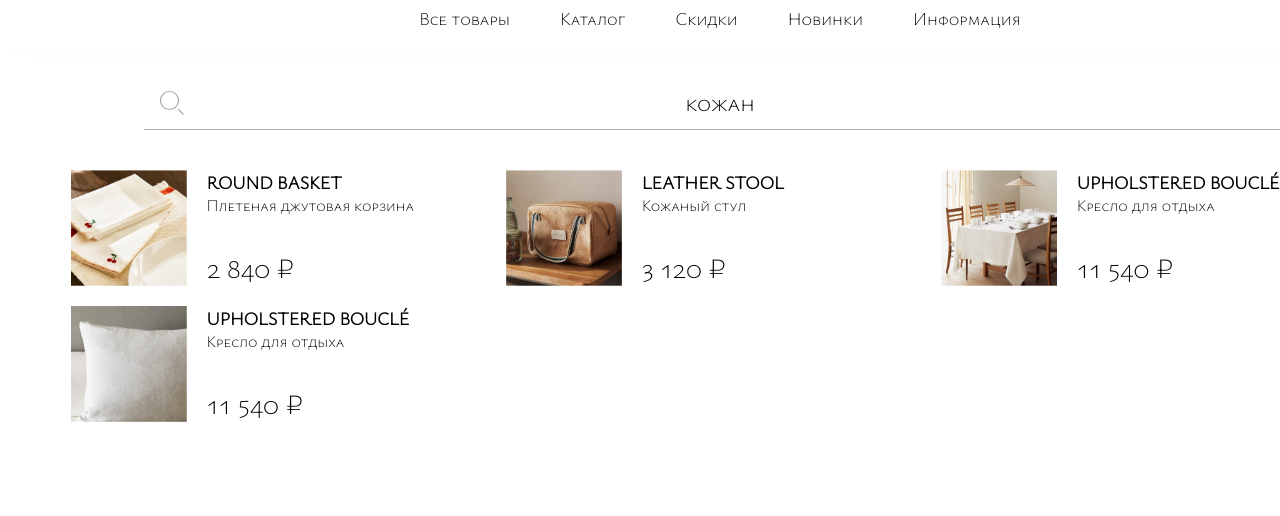
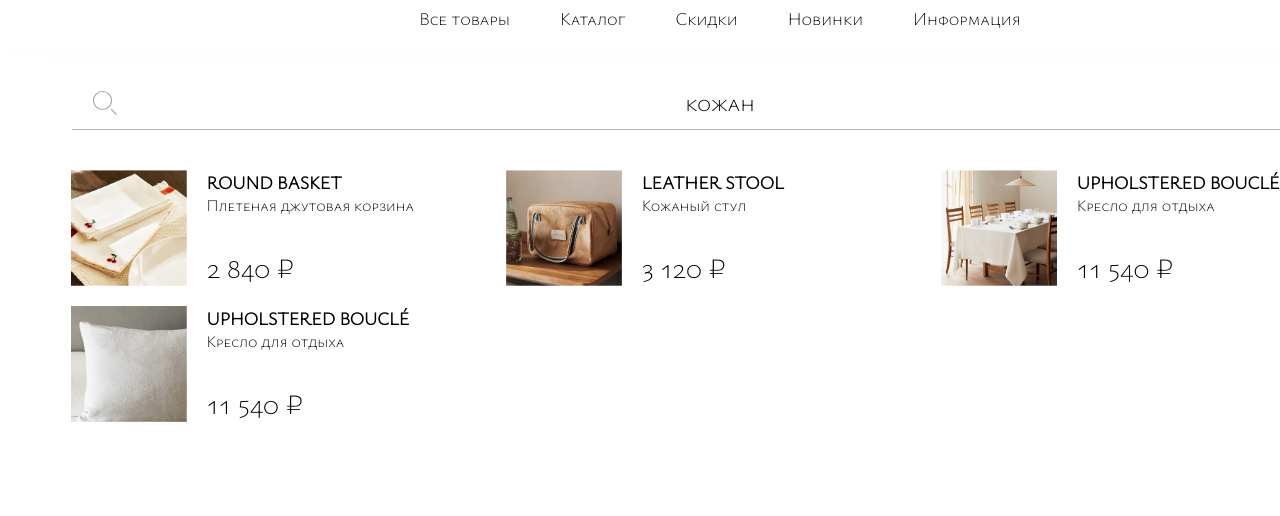
Before and after one commit to SinitsaBogdan/project-store-zarahome, a React (Create React App) app in the folder frontend/: page /search in a window 1280 px wide. Shown: the part 140-656 px from the top of the page. Built offline with nearby package versions, Linux system fonts and the light colour scheme.

Commit message:
Update Search.css

```diff
--- a/frontend/src/features/Search/style/Search.css
+++ b/frontend/src/features/Search/style/Search.css
@@ -10,7 +10,7 @@
 	content: '';
 	position: absolute;
 	top: 14px;
-	left: 10.6%;
+	left: 6%;
 	width: 36px;
 	height: 36px;
 	background-image: url('../../../shared/assets/icon/search.svg');
@@ -19,7 +19,7 @@
 	background-position: center;
 }
 .Search__input {
-	width: 80%;
+	width: 90%;
 	height: 56px;
 	border: none;
 	border-bottom: 1px solid var(--color-gray-30);
```
